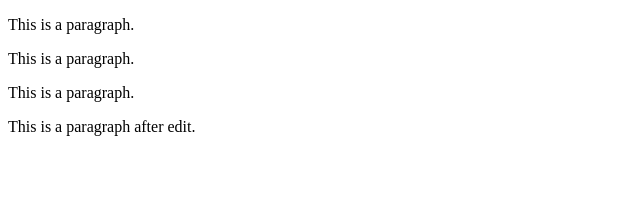
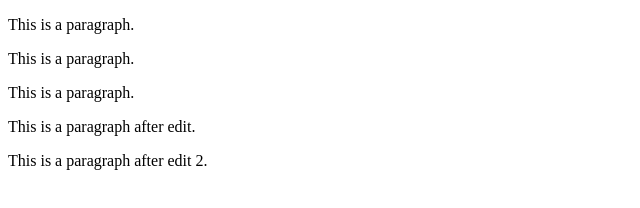
Before and after one commit to MichalMucek/DevOps-Workshop, a plain HTML site: page index.html in a window 1280 px wide. Shown: the whole page, without its empty margins (0-640 px from the left). Drawn offline with Linux system fonts and the light colour scheme.

Commit message:
Pipeline test 2

```diff
--- a/index.html
+++ b/index.html
@@ -6,6 +6,7 @@
 <p>This is a paragraph.</p>
 <p>This is a paragraph.</p>
 <p>This is a paragraph after edit.</p>
+<p>This is a paragraph after edit 2.</p>
 
 </body>
 </html>
```
